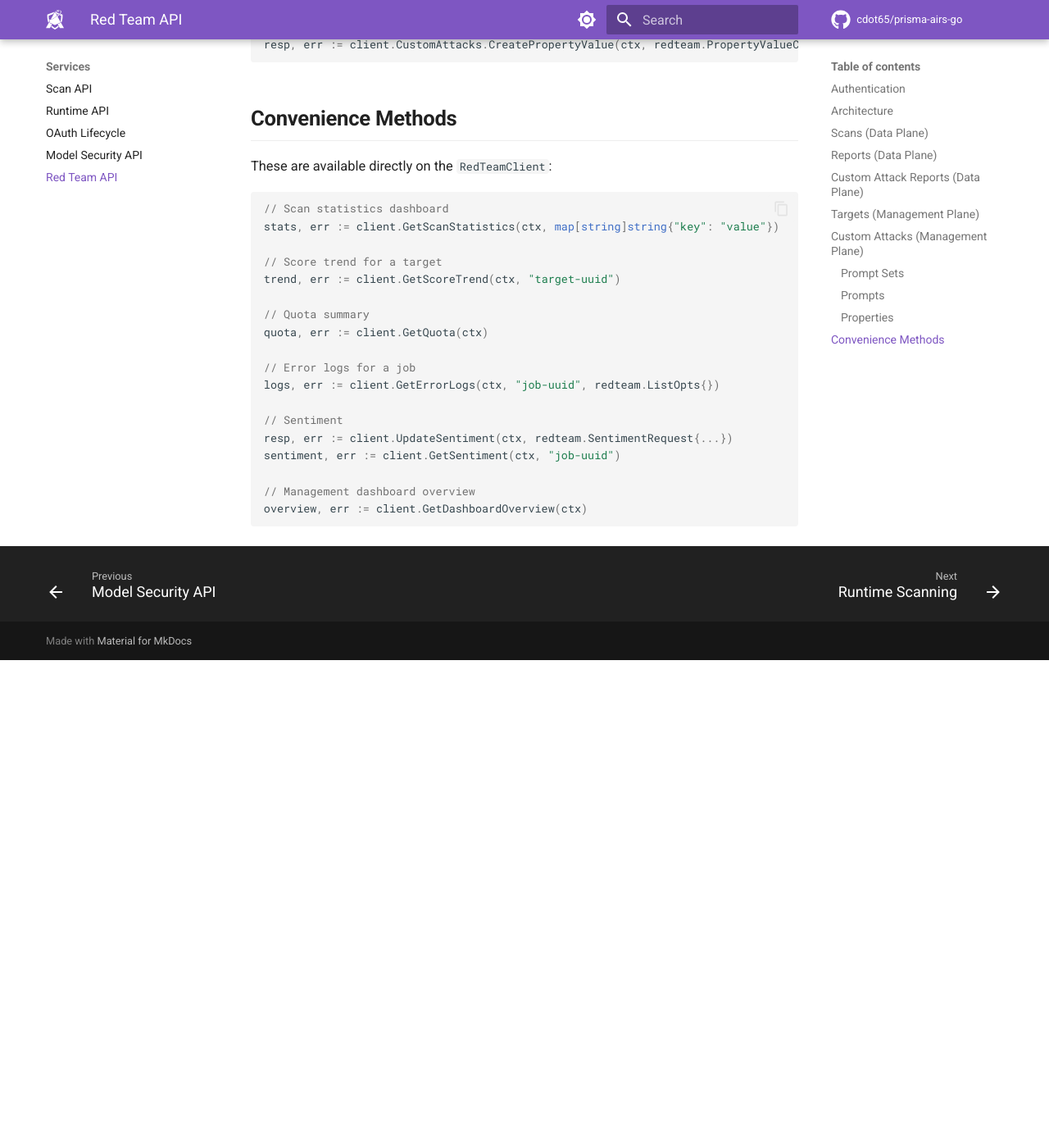
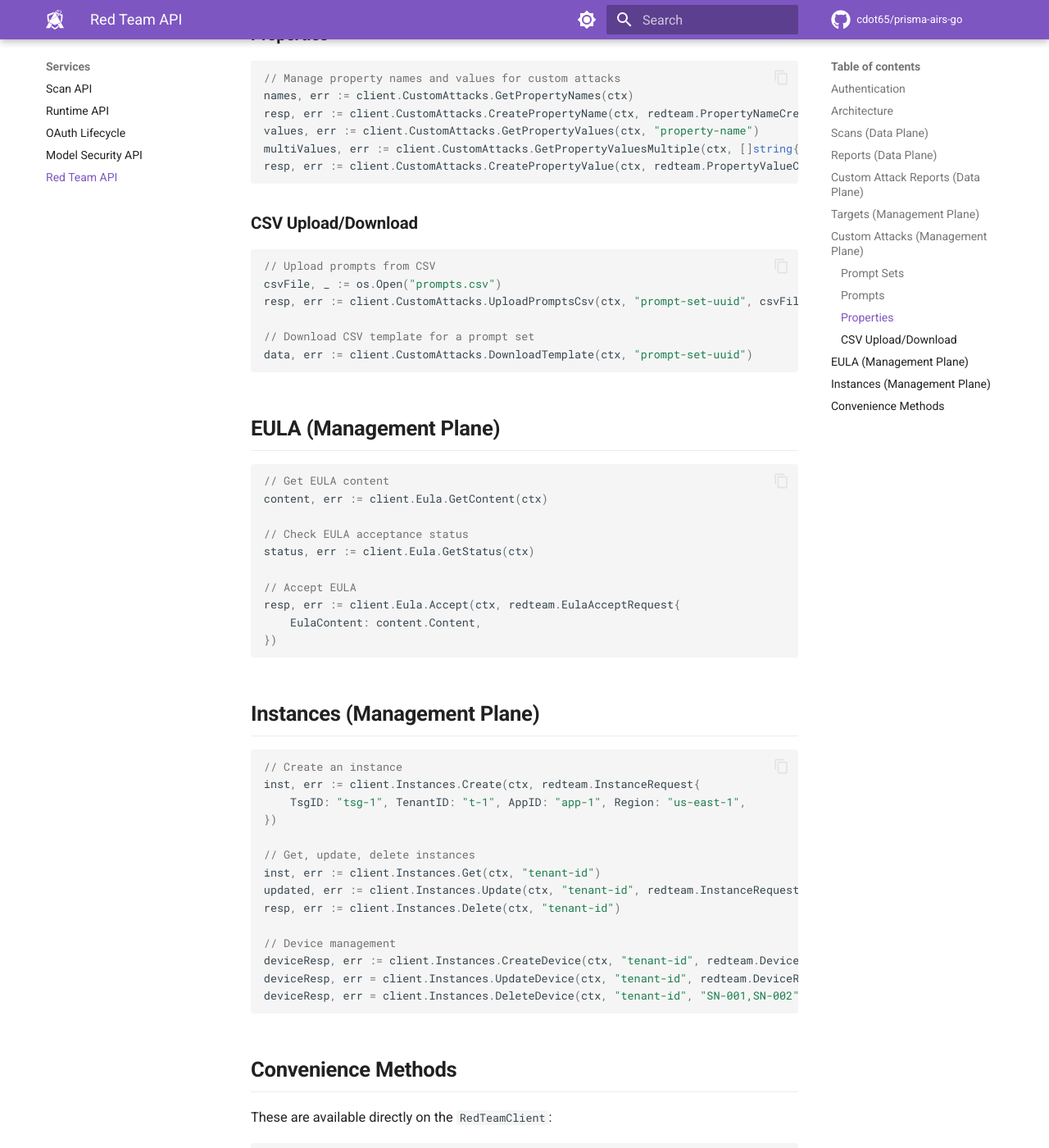
Before and after one commit to cdot65/prisma-airs-go, an MkDocs documentation site: the page built from docs/services/red-team-api.md, in a window 1280 px wide and 1400 px high, scrolled down 4484 px. Shown: the whole window at 82% size. Built offline with MkDocs 1.6.1 and Material for MkDocs 9.7.7, drawn with Linux system fonts in a browser that asks for light colours; comment, search, counter and statistics services are not loaded; before the commit the page ends 5289 px from its top, so only the background shows below that; some of the changed text lies outside the part shown.

Commit message:
chore: bump version to v0.5.0, update docs
Co-Authored-By: Claude Opus 4.6 <noreply@anthropic.com>

````diff
--- a/docs/services/red-team-api.md
+++ b/docs/services/red-team-api.md
@@ -26,7 +26,9 @@ graph TD
     A --> D[CustomAttackReports<br/>Data Plane]
     A --> E[Targets<br/>Mgmt Plane]
     A --> F[CustomAttacks<br/>Mgmt Plane]
-    A --> G[Convenience Methods]
+    A --> G[Eula<br/>Mgmt Plane]
+    A --> H[Instances<br/>Mgmt Plane]
+    A --> I[Convenience Methods]
 ```
 
 ## Scans (Data Plane)
@@ -142,6 +144,12 @@ profile, err := client.Targets.GetProfile(ctx, "target-uuid")
 updated, err = client.Targets.UpdateProfile(ctx, "target-uuid", redteam.TargetContextUpdate{
     TargetBackground: &redteam.TargetBackground{Industry: "Healthcare"},
 })
+
+// Validate target auth configuration
+validation, err := client.Targets.ValidateAuth(ctx, redteam.TargetAuthValidationRequest{
+    AuthType:   redteam.AuthConfigTypeHeaders,
+    AuthConfig: redteam.HeadersAuthConfig{AuthHeader: map[string]string{"X-API-Key": "key"}},
+})
 ```
 
 ## Custom Attacks (Management Plane)
@@ -167,7 +175,9 @@ active, err := client.CustomAttacks.ListActivePromptSets(ctx)
 
 // Get prompt set reference and version info
 ref, err := client.CustomAttacks.GetPromptSetReference(ctx, "prompt-set-uuid")
-versionInfo, err := client.CustomAttacks.GetPromptSetVersionInfo(ctx, "prompt-set-uuid")
+versionInfo, err := client.CustomAttacks.GetPromptSetVersionInfo(ctx, "prompt-set-uuid", "")
+// With specific version:
+versionInfo, err = client.CustomAttacks.GetPromptSetVersionInfo(ctx, "prompt-set-uuid", "2")
 ```
 
 ### Prompts
@@ -195,6 +205,51 @@ multiValues, err := client.CustomAttacks.GetPropertyValuesMultiple(ctx, []string
 resp, err := client.CustomAttacks.CreatePropertyValue(ctx, redteam.PropertyValueCreateRequest{...})
 ```
 
+### CSV Upload/Download
+
+```go
+// Upload prompts from CSV
+csvFile, _ := os.Open("prompts.csv")
+resp, err := client.CustomAttacks.UploadPromptsCsv(ctx, "prompt-set-uuid", csvFile, "prompts.csv")
+
+// Download CSV template for a prompt set
+data, err := client.CustomAttacks.DownloadTemplate(ctx, "prompt-set-uuid")
+```
+
+## EULA (Management Plane)
+
+```go
+// Get EULA content
+content, err := client.Eula.GetContent(ctx)
+
+// Check EULA acceptance status
+status, err := client.Eula.GetStatus(ctx)
+
+// Accept EULA
+resp, err := client.Eula.Accept(ctx, redteam.EulaAcceptRequest{
+    EulaContent: content.Content,
+})
+```
+
+## Instances (Management Plane)
+
+```go
+// Create an instance
+inst, err := client.Instances.Create(ctx, redteam.InstanceRequest{
+    TsgID: "tsg-1", TenantID: "t-1", AppID: "app-1", Region: "us-east-1",
+})
+
+// Get, update, delete instances
+inst, err := client.Instances.Get(ctx, "tenant-id")
+updated, err := client.Instances.Update(ctx, "tenant-id", redteam.InstanceRequest{...})
+resp, err := client.Instances.Delete(ctx, "tenant-id")
+
+// Device management
+deviceResp, err := client.Instances.CreateDevice(ctx, "tenant-id", redteam.DeviceRequest{...})
+deviceResp, err = client.Instances.UpdateDevice(ctx, "tenant-id", redteam.DeviceRequest{...})
+deviceResp, err = client.Instances.DeleteDevice(ctx, "tenant-id", "SN-001,SN-002")
+```
+
 ## Convenience Methods
 
 These are available directly on the `RedTeamClient`:
@@ -218,4 +273,11 @@ sentiment, err := client.GetSentiment(ctx, "job-uuid")
 
 // Management dashboard overview
 overview, err := client.GetDashboardOverview(ctx)
+
+// Target metadata and templates
+metadata, err := client.GetTargetMetadata(ctx)
+templates, err := client.GetTargetTemplates(ctx)
+
+// Registry credentials
+creds, err := client.GetRegistryCredentials(ctx)
 ```
````
Also changed, not shown: AGENTS.md (+1 -1 lines), CLAUDE.md (+2 -2 lines), README.md (+1 -1 lines), docs/about/release-notes.md (+21 -0 lines), 1 other file.
